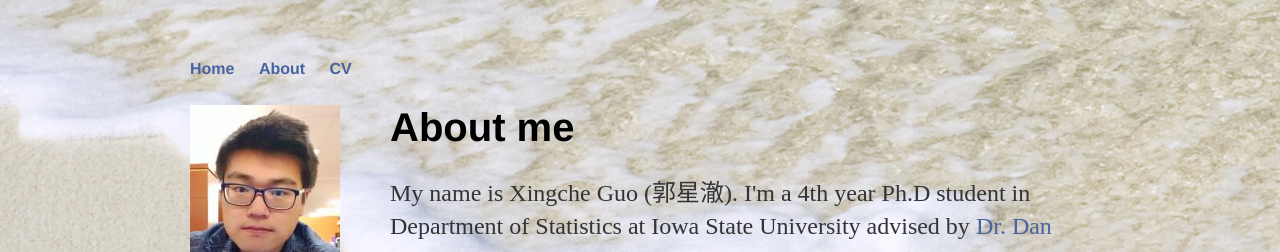
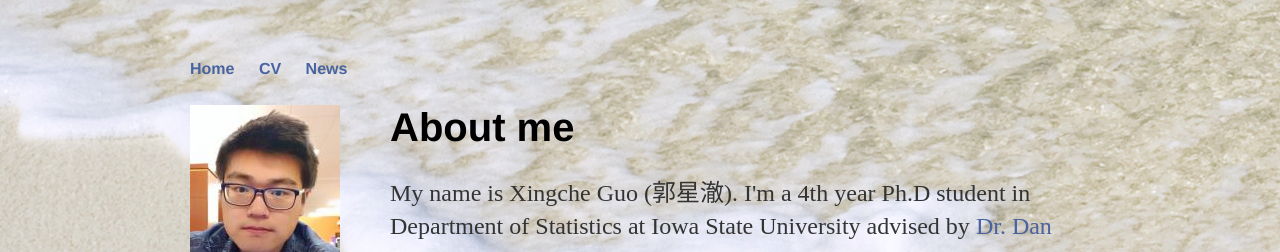
Before and after one commit to xingcheg/xingcheg.github.io, a Jekyll site: the page built from index.html, in a window 1280 px wide. Shown: the top 252 px of the page. Built offline with Jekyll 4.4.1, drawn with Linux system fonts in a browser that asks for light colours.

Commit message:
Update default.html

```diff
--- a/_layouts/default.html
+++ b/_layouts/default.html
@@ -9,8 +9,8 @@
 			<nav>
 	    		<ul>
 	        		<li><a href="/">Home</a></li>
-		        	<li><a href="/about">About</a></li>
-	        		<li><a href="/cv">CV</a></li>
+				<li><a href="/cv">CV</a></li>
+		        	<li><a href="/news">News</a></li>
 	    		</ul>
 			</nav>
 			<div class="container">
```
